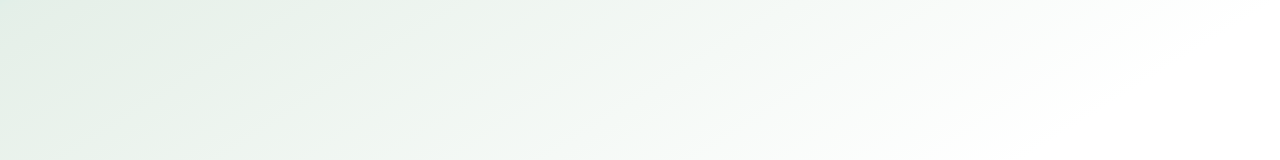
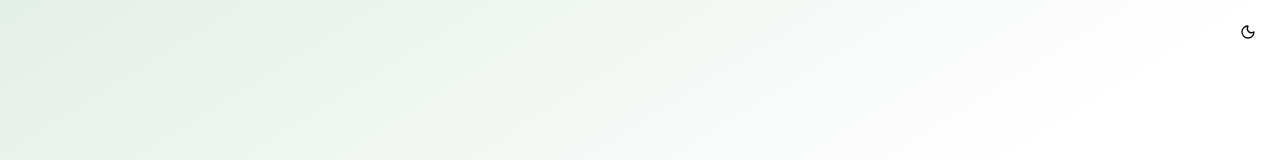
Before and after one commit to AsfawSr/hotel-review-ai, a Next.js app in the folder frontend/: page /login in a window 1280 px wide. Shown: the top 160 px of the page. Built offline with nearby package versions, Linux system fonts and the light colour scheme.

Commit message:
feat(frontend): dark mode toggle (system default) in navbar and login

```diff
--- a/frontend/src/app/layout.tsx
+++ b/frontend/src/app/layout.tsx
@@ -22,6 +22,7 @@ export default function RootLayout({ children }: LayoutProps<"/">) {
   return (
     <html
       lang="en"
+      suppressHydrationWarning
       className={`${geistSans.variable} ${geistMono.variable} h-full antialiased`}
     >
       <body className="min-h-full flex flex-col bg-muted/40">
--- a/frontend/src/app/login/page.tsx
+++ b/frontend/src/app/login/page.tsx
@@ -1,12 +1,16 @@
 import type { Metadata } from "next";
 import { Suspense } from "react";
+import { ThemeToggle } from "@/components/theme-toggle";
 import { LoginForm } from "./login-form";
 
 export const metadata: Metadata = { title: "Sign in" };
 
 export default function LoginPage() {
   return (
-    <main className="flex flex-1 items-center justify-center bg-gradient-to-br from-primary/10 via-background to-background px-4 py-12">
+    <main className="relative flex flex-1 items-center justify-center bg-gradient-to-br from-primary/10 via-background to-background px-4 py-12">
+      <div className="absolute top-4 right-4">
+        <ThemeToggle />
+      </div>
       <Suspense>
         <LoginForm />
       </Suspense>
--- a/frontend/src/components/navbar.tsx
+++ b/frontend/src/components/navbar.tsx
@@ -5,6 +5,7 @@ import Link from "next/link";
 import { usePathname, useRouter } from "next/navigation";
 import { useState } from "react";
 import { Button } from "@/components/ui/button";
+import { ThemeToggle } from "@/components/theme-toggle";
 import { useCurrentUser, useLogout } from "@/lib/data/hooks";
 import { cn } from "@/lib/utils";
 
@@ -53,21 +54,24 @@ export function Navbar() {
         </Link>
         <nav className="hidden flex-1 items-center gap-1 md:flex">{links}</nav>
         <div className="ml-auto hidden items-center gap-3 md:flex">
+          <ThemeToggle />
           {user && <span className="text-sm text-muted-foreground">{user.username}</span>}
           <Button variant="outline" size="sm" onClick={handleLogout} disabled={logout.isPending}>
             <LogOutIcon />
             Logout
           </Button>
         </div>
+        <div className="ml-auto flex items-center md:hidden">
+          <ThemeToggle />
           <Button
             variant="ghost"
             size="icon"
-          className="ml-auto md:hidden"
             aria-label="Toggle navigation"
             onClick={() => setOpen((v) => !v)}
           >
             {open ? <XIcon /> : <MenuIcon />}
           </Button>
+        </div>
       </div>
       {open && (
         <nav className="flex flex-col gap-1 border-t px-4 py-3 md:hidden">
--- a/frontend/src/components/providers.tsx
+++ b/frontend/src/components/providers.tsx
@@ -1,6 +1,7 @@
 "use client";
 
 import { QueryClient, QueryClientProvider } from "@tanstack/react-query";
+import { ThemeProvider } from "next-themes";
 import { useState } from "react";
 import { Toaster } from "@/components/ui/sonner";
 
@@ -10,9 +11,11 @@ export function Providers({ children }: { children: React.ReactNode }) {
   );
 
   return (
-    <QueryClientProvider client={queryClient}>
-      {children}
-      <Toaster richColors position="top-right" />
-    </QueryClientProvider>
+    <ThemeProvider attribute="class" defaultTheme="system" enableSystem disableTransitionOnChange>
+      <QueryClientProvider client={queryClient}>
+        {children}
+        <Toaster richColors position="top-right" />
+      </QueryClientProvider>
+    </ThemeProvider>
   );
 }
--- /dev/null
+++ b/frontend/src/components/theme-toggle.tsx
@@ -0,0 +1,22 @@
+"use client";
+
+import { MoonIcon, SunIcon } from "lucide-react";
+import { useTheme } from "next-themes";
+import { Button } from "@/components/ui/button";
+
+export function ThemeToggle() {
+  const { resolvedTheme, setTheme } = useTheme();
+
+  return (
+    <Button
+      variant="ghost"
+      size="icon"
+      aria-label="Toggle dark mode"
+      onClick={() => setTheme(resolvedTheme === "dark" ? "light" : "dark")}
+    >
+      {/* CSS-driven icons avoid a hydration mismatch before the theme is known. */}
+      <SunIcon className="hidden dark:block" />
+      <MoonIcon className="dark:hidden" />
+    </Button>
+  );
+}
```
Lines whose indentation alone changed are shown as unchanged.
